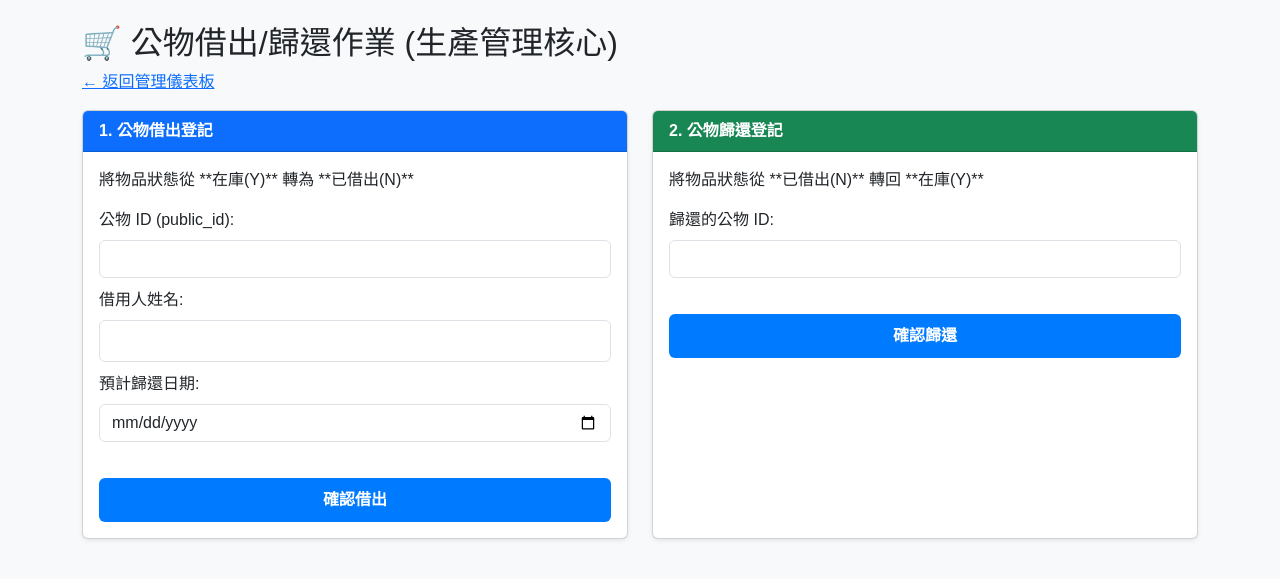
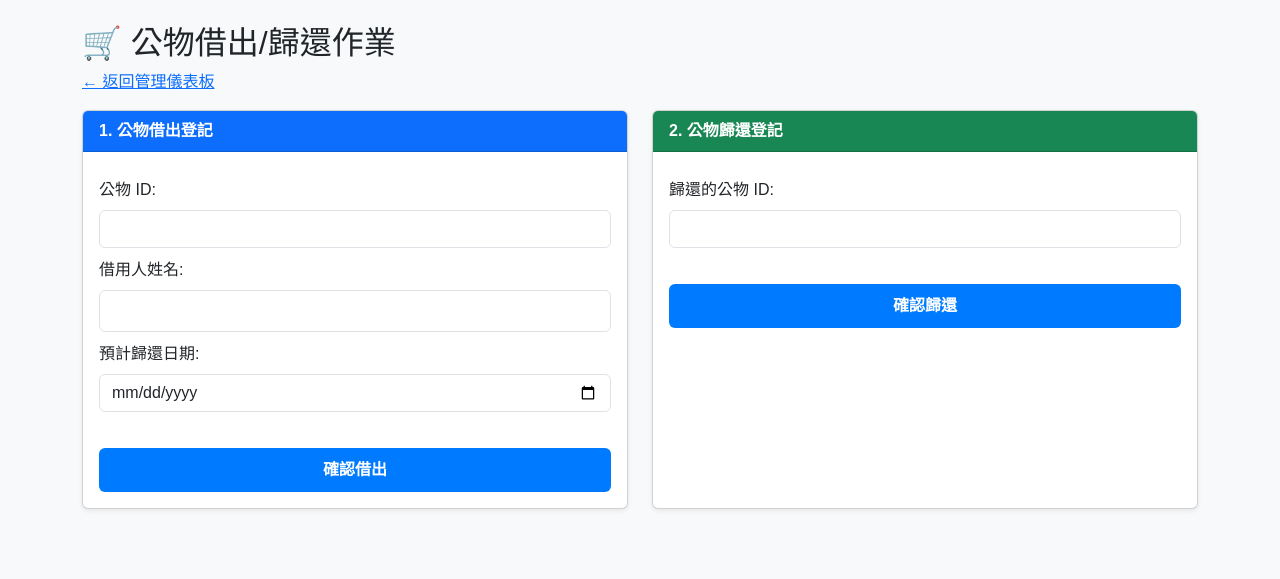
Before and after one commit to ansonlee941031/project, a PHP site: page /public.php in a window 1280 px wide. Shown: the part 56-635 px from the top of the page. Run offline with PHP 8.4, Linux system fonts and the light colour scheme; a user stored in the database is signed in; some libraries are stand-ins or nearby versions.

Commit message:
Add files via upload

```diff
--- a/public.php
+++ b/public.php
@@ -19,7 +19,7 @@ if (isset($_POST['lend_item'])) {
     $borrower_name = htmlspecialchars($_POST['borrower_name'] ?? '');
     $expected_return_time = $_POST['expected_return_time'] ?? '';
 
-    // 確保物品目前狀態為 'Y'
+    // SQL 檢查：確保物品目前狀態為 'Y'
     $sql_check = "SELECT state, public_name FROM public WHERE public_id = ? LIMIT 1";
     $stmt_check = mysqli_prepare($conn, $sql_check);
     mysqli_stmt_bind_param($stmt_check, "i", $public_id);
@@ -28,7 +28,7 @@ if (isset($_POST['lend_item'])) {
     $item = mysqli_fetch_assoc($result_check);
 
     if ($item && $item['state'] === 'Y') {
-        // 更新狀態：Y -> N (已借出)
+        // 執行狀態更新：Y -> N (已借出)
         // 更新借用時間、預計歸還時間、借用人
         $sql_update = "UPDATE public SET
                        state = 'N',
@@ -65,7 +65,8 @@ if (isset($_POST['return_item'])) {
     $item = mysqli_fetch_assoc($result_check);
 
     if ($item && $item['state'] === 'N') {
-        //  更新狀態：N -> Y
+        // B. 執行狀態更新：N -> Y
+        // 清除借用相關欄位
         $sql_update = "UPDATE public SET
                        state = 'Y',
                        borrow_time = NULL,
@@ -91,7 +92,7 @@ if (isset($_POST['return_item'])) {
 ?>
 
 <div class="container mt-4">
-    <h2>🛒 公物借出/歸還作業 (生產管理核心)</h2>
+    <h2>🛒 公物借出/歸還作業</h2>
     <p><a href="admin/dashboard.php">← 返回管理儀表板</a></p>
 
     <?php if ($message): ?>
@@ -105,9 +106,8 @@ if (isset($_POST['return_item'])) {
             <div class="card shadow-sm h-100">
                 <div class="card-header bg-primary text-white fw-bold">1. 公物借出登記</div>
                 <div class="card-body">
-                    <p class="card-text">將物品狀態從 **在庫(Y)** 轉為 **已借出(N)**</p>
                     <form action="" method="POST">
-                        <label class="form-label">公物 ID (public_id):</label>
+                        <label class="form-label">公物 ID:</label>
                         <input type="number" name="public_id" class="form-control mb-2" required>
                         <label class="form-label">借用人姓名:</label>
                         <input type="text" name="borrower_name" class="form-control mb-2" required>
@@ -123,7 +123,6 @@ if (isset($_POST['return_item'])) {
             <div class="card shadow-sm h-100">
                 <div class="card-header bg-success text-white fw-bold">2. 公物歸還登記</div>
                 <div class="card-body">
-                    <p class="card-text">將物品狀態從 **已借出(N)** 轉回 **在庫(Y)**</p>
                     <form action="" method="POST">
                         <label class="form-label">歸還的公物 ID:</label>
                         <input type="number" name="public_id" class="form-control mb-3" required>
@@ -134,7 +133,3 @@ if (isset($_POST['return_item'])) {
         </div>
     </div>
 </div>
-
-<script src="https://cdn.jsdelivr.net/npm/bootstrap@5.3.3/dist/js/bootstrap.bundle.min.js" integrity="sha384-YvpcrYf0tY3lHB60NNkmXc5s9fDVZLESaAA55NDzOxhy9GkcIdslK1eN7N6jIeHz" crossorigin="anonymous"></script>
-</body>
-</html>
```
